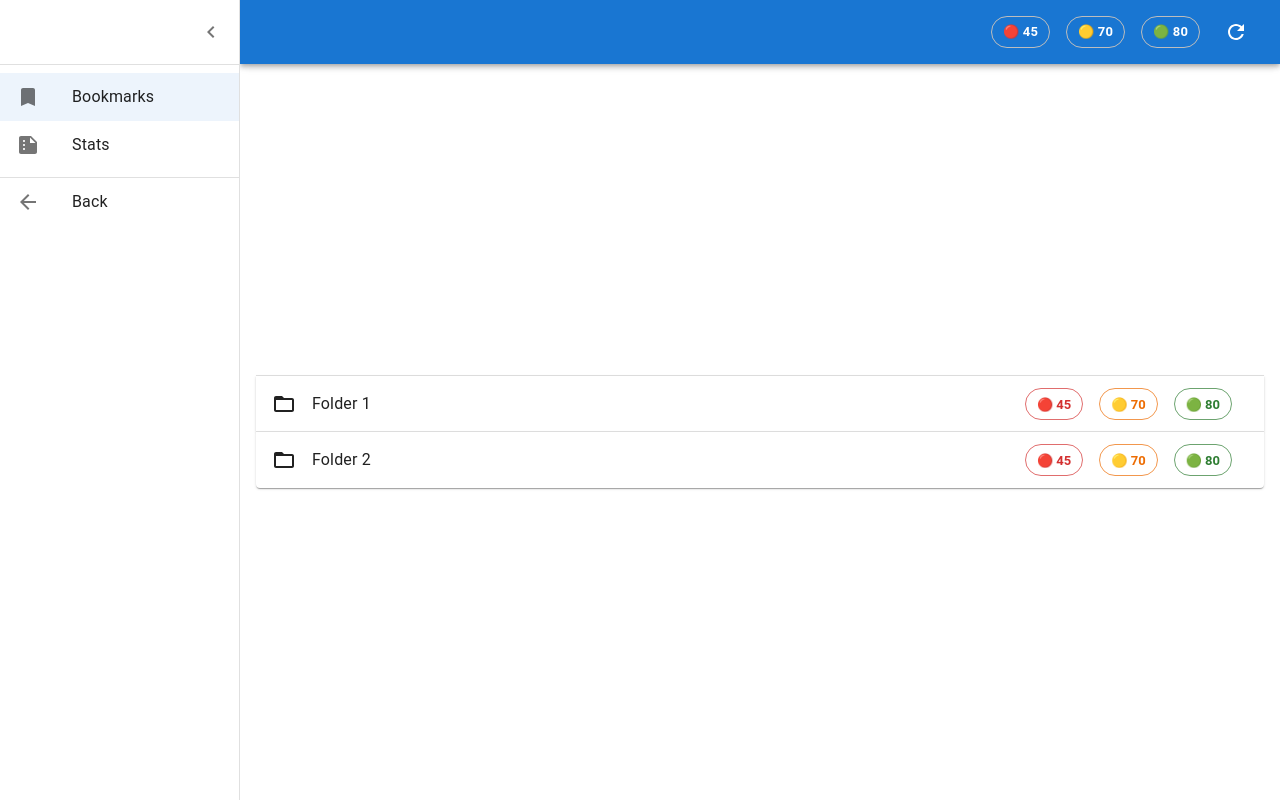
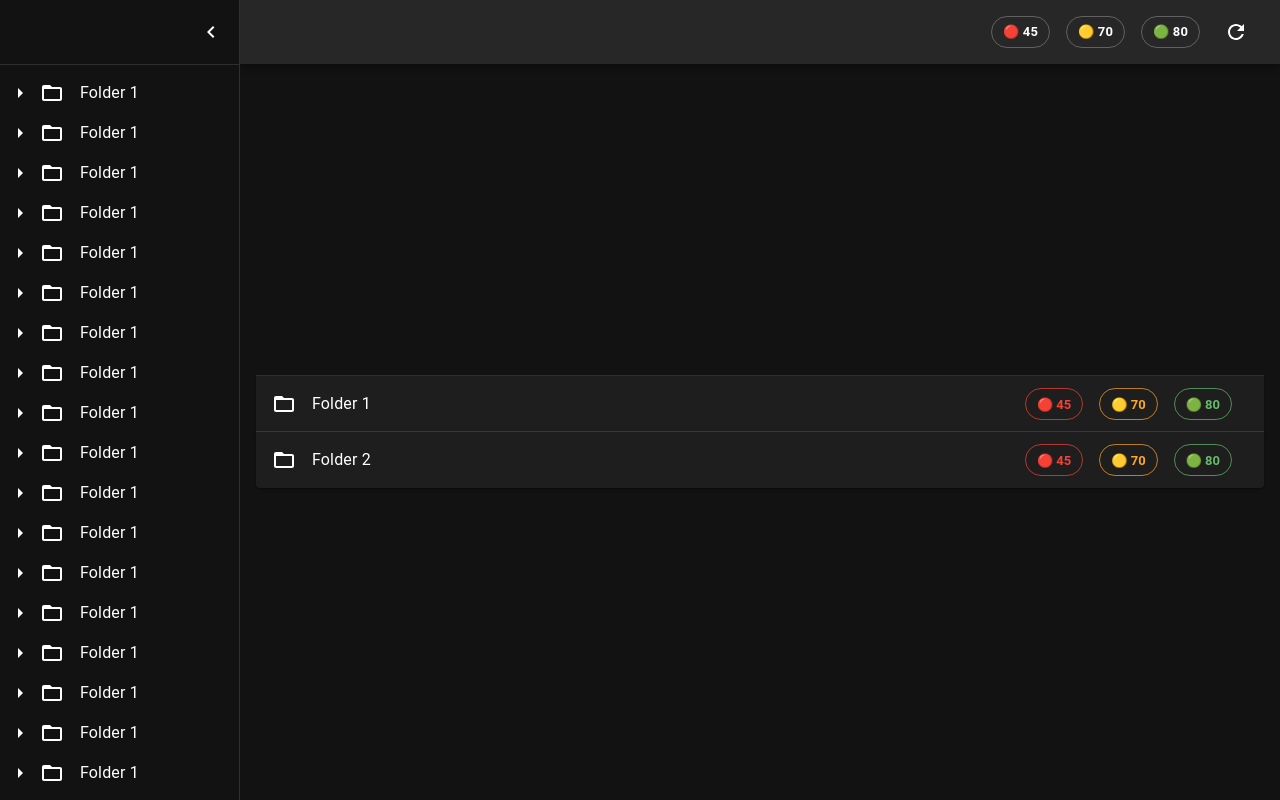
Before and after one commit to brunopk/wookmarks, a React (Vite) app: page /bookmarks in a window 1280 px wide. Both pictures are taken after a click on the button 32 px from the left and 32 px from the top of the page. Built offline with nearby package versions, Linux system fonts and the light colour scheme.

Commit message:
Start implementing lateral menu for bookmarks page

```diff
--- a/src/App.tsx
+++ b/src/App.tsx
@@ -2,14 +2,14 @@ import CssBaseline from '@mui/material/CssBaseline'
 import { ThemeProvider, createTheme } from '@mui/material/styles'
 import { BrowserRouter, Navigate, Route, Routes } from 'react-router-dom'
 import './App.css'
-import BookmarksDashboard from './components/pages/bookmarks/Dashboard'
+import Bookmarks from './components/pages/bookmarks/Main'
 import NotFound from './components/NotFound'
 import WorkInProgress from './components/WorkInProgress'
 
 function App() {
   const theme = createTheme({
     palette: {
-      mode: 'light'
+      mode: 'dark'
     },
     components: {
       "MuiPaginationItem": {
@@ -46,7 +46,7 @@ function App() {
         <Routes>
           <Route path="/" element={<Navigate to="/bookmarks" replace />} />
           <Route path="/stats" element={<WorkInProgress/>} />
-          <Route path="/bookmarks" element={<BookmarksDashboard/>} />
+          <Route path="/bookmarks" element={<Bookmarks/>} />
           <Route path="*" element={<NotFound />} />
         </Routes>
       </BrowserRouter>
--- a/src/components/layout/Menu.tsx
+++ b/src/components/BaseMenu.tsx
@@ -7,9 +7,39 @@ import ListItem from '@mui/material/ListItem'
 import ListItemButton from '@mui/material/ListItemButton'
 import ListItemIcon from '@mui/material/ListItemIcon'
 import ListItemText from '@mui/material/ListItemText'
+import { ReactNode } from 'react'
 import { useNavigate, useLocation } from 'react-router-dom'
 
-function Menu() {
+type BaseMenuProps = {
+  children: ReactNode
+}
+
+function BaseMenu({children}: BaseMenuProps) {
+  const navigate = useNavigate()
+  const handleBackClick = () => navigate(-1)
+
+  return (
+    <>
+      <List>
+        {children}
+      </List>
+      <Divider />
+      <ListItem key={2} onClick={() => handleBackClick()} disablePadding>
+        <ListItemButton>
+          <ListItemIcon>
+            <ArrowBackIcon />
+          </ListItemIcon>
+          <ListItemText primary="Back" />
+        </ListItemButton>
+      </ListItem>
+    </>
+  )
+}
+
+export default BaseMenu
+
+/*
+function BaseMenu({children}: BaseMenuProps) {
   const location = useLocation()
   const navigate = useNavigate()
   const bookmarksTitle = 'Bookmarks'
@@ -55,5 +85,4 @@ function Menu() {
     </>
   )
 }
-
-export default Menu
+*/
--- a/src/components/layout/Dashboard.tsx
+++ b/src/components/Layout.tsx
@@ -11,9 +11,8 @@ import IconButton from '@mui/material/IconButton'
 import { createTheme, styled } from '@mui/material/styles'
 import Toolbar from '@mui/material/Toolbar'
 import Typography from '@mui/material/Typography'
-import { ReactNode, useState } from 'react'
+import { ComponentType, ReactNode, useState } from 'react'
 import { useLocation } from 'react-router-dom'
-import Menu from './Menu'
 
 const drawerWidth = 240
 
@@ -76,11 +75,12 @@ interface AppBarProps extends MuiAppBarProps {
   open?: boolean
 }
 
-interface DashboardProps {
+interface LayoutProps {
+  Menu?: ComponentType
   children: ReactNode
 }
 
-function Dashboard({ children }: DashboardProps) {
+function Layout({ Menu, children }: LayoutProps) {
   const location = useLocation()
   const {
     page: { title: dashboardTitle, isMenuOpen }
@@ -181,7 +181,7 @@ function Dashboard({ children }: DashboardProps) {
           </IconButton>
         </DrawerHeader>
         <Divider />
-        <Menu />
+        {typeof Menu !== 'undefined'? <Menu /> : <></>}
       </Drawer>
       <Main open={open}>
         <DrawerHeader />
@@ -191,4 +191,4 @@ function Dashboard({ children }: DashboardProps) {
   )
 }
 
-export default Dashboard
+export default Layout
--- a/src/components/NotFound.tsx
+++ b/src/components/NotFound.tsx
@@ -1,11 +1,11 @@
 import Typography from '@mui/material/Typography'
-import MainDashboard from './layout/Dashboard'
+import Layout from './Layout'
 
 function NotFound() {
   return (
-    <MainDashboard>
+    <Layout>
       <Typography variant="h6">⚠️ Not found</Typography>
-    </MainDashboard>
+    </Layout>
   )
 }
 
--- a/src/components/WorkInProgress.tsx
+++ b/src/components/WorkInProgress.tsx
@@ -1,11 +1,11 @@
 import Typography from '@mui/material/Typography'
-import MainDashboard from './layout/Dashboard'
+import Layout from './Layout'
 
 function WorkInProgress() {
   return (
-    <MainDashboard>
+    <Layout>
       <Typography variant="h6">🏗️ Work in progress</Typography>
-    </MainDashboard>
+    </Layout>
   )
 }
 
--- a/src/components/pages/bookmarks/Folder.tsx
+++ b/src/components/pages/bookmarks/Folder.tsx
@@ -9,6 +9,7 @@ import Pagination from '@mui/material/Pagination'
 import { useTheme } from '@mui/material/styles'
 import Typography from '@mui/material/Typography'
 import { ReactNode, useState } from 'react'
+import { FOLDER_OPEN_ICON_MARGIN_RIGHT_IN_REM } from '../../../style-constants'
 
 type BookmarkFolderProps = {
   folderName: string
@@ -54,7 +55,9 @@ function BookmarkFolder({ folderName, index, pageSize, children }: BookmarkFolde
         id={`panel${index}bh-header`}
         onMouseDown={(event) => event.preventDefault()} // Prevents focus
       >
-        <FolderOpen sx={{ marginRight: '1rem', height: 'auto' }} />
+        <FolderOpen
+          sx={{ marginRight: `${FOLDER_OPEN_ICON_MARGIN_RIGHT_IN_REM}rem`, height: 'auto' }}
+        />
         <Typography component="span" sx={{ display: 'flex', alignItems: 'center', flexGrow: 1 }}>
           {folderName}
         </Typography>
--- a/src/components/pages/bookmarks/Dashboard.tsx
+++ b/src/components/pages/bookmarks/Main.tsx
@@ -1,12 +1,13 @@
-import MainDashboard from '../../layout/Dashboard'
+import Layout from '../../Layout'
 import Folder from './Folder'
 import Link from './FolderItemLink'
 import SubFolder from './FolderItemSubFolder'
+import Menu from './Menu'
 
-function Dashboard() {
+function Main() {
   const folderPageSize = 8
   return (
-    <MainDashboard>
+    <Layout Menu={Menu}>
       <Folder folderName="Folder 1" pageSize={folderPageSize} index={0}>
         <SubFolder text="Folder A" />
         <Link isLinkOff={false} text="Link A" />
@@ -15,8 +16,8 @@ function Dashboard() {
         <Link isLinkOff={false} text="Link C" />
         <Link isLinkOff={true} text="Link D" />
       </Folder>
-    </MainDashboard>
+    </Layout>
   )
 }
 
-export default Dashboard
+export default Main
--- /dev/null
+++ b/src/components/pages/bookmarks/Menu.tsx
@@ -0,0 +1,143 @@
+import { FolderOpen } from '@mui/icons-material'
+import ArrowRightIcon from '@mui/icons-material/ArrowRight';
+import ListItem from '@mui/material/ListItem'
+import IconButton from '@mui/material/IconButton'
+import Typography from '@mui/material/Typography'
+import { FOLDER_OPEN_ICON_MARGIN_RIGHT_IN_REM } from '../../../style-constants'
+import BaseMenu from '../../BaseMenu'
+
+
+function Menu() {
+  return (
+    <BaseMenu>
+      <ListItem disablePadding>
+        <IconButton>
+          <ArrowRightIcon />
+        </IconButton>
+        <FolderOpen sx={{marginRight: `${FOLDER_OPEN_ICON_MARGIN_RIGHT_IN_REM}rem`}}/>
+        <Typography>Folder 1</Typography>
+      </ListItem>
+      <ListItem disablePadding>
+        <IconButton>
+          <ArrowRightIcon />
+        </IconButton>
+        <FolderOpen sx={{marginRight: `${FOLDER_OPEN_ICON_MARGIN_RIGHT_IN_REM}rem`}}/>
+        <Typography>Folder 1</Typography>
+      </ListItem>
+      <ListItem disablePadding>
+        <IconButton>
+          <ArrowRightIcon />
+        </IconButton>
+        <FolderOpen sx={{marginRight: `${FOLDER_OPEN_ICON_MARGIN_RIGHT_IN_REM}rem`}}/>
+        <Typography>Folder 1</Typography>
+      </ListItem>
+      <ListItem disablePadding>
+        <IconButton>
+          <ArrowRightIcon />
+        </IconButton>
+        <FolderOpen sx={{marginRight: `${FOLDER_OPEN_ICON_MARGIN_RIGHT_IN_REM}rem`}}/>
+        <Typography>Folder 1</Typography>
+      </ListItem>
+      <ListItem disablePadding>
+        <IconButton>
+          <ArrowRightIcon />
+        </IconButton>
+        <FolderOpen sx={{marginRight: `${FOLDER_OPEN_ICON_MARGIN_RIGHT_IN_REM}rem`}}/>
+        <Typography>Folder 1</Typography>
+      </ListItem>
+      <ListItem disablePadding>
+        <IconButton>
+          <ArrowRightIcon />
+        </IconButton>
+        <FolderOpen sx={{marginRight: `${FOLDER_OPEN_ICON_MARGIN_RIGHT_IN_REM}rem`}}/>
+        <Typography>Folder 1</Typography>
+      </ListItem>
+      <ListItem disablePadding>
+        <IconButton>
+          <ArrowRightIcon />
+        </IconButton>
+        <FolderOpen sx={{marginRight: `${FOLDER_OPEN_ICON_MARGIN_RIGHT_IN_REM}rem`}}/>
+        <Typography>Folder 1</Typography>
+      </ListItem>
+      <ListItem disablePadding>
+        <IconButton>
+          <ArrowRightIcon />
+        </IconButton>
+        <FolderOpen sx={{marginRight: `${FOLDER_OPEN_ICON_MARGIN_RIGHT_IN_REM}rem`}}/>
+        <Typography>Folder 1</Typography>
+      </ListItem>
+      <ListItem disablePadding>
+        <IconButton>
+          <ArrowRightIcon />
+        </IconButton>
+        <FolderOpen sx={{marginRight: `${FOLDER_OPEN_ICON_MARGIN_RIGHT_IN_REM}rem`}}/>
+        <Typography>Folder 1</Typography>
+      </ListItem>
+      <ListItem disablePadding>
+        <IconButton>
+          <ArrowRightIcon />
+        </IconButton>
+        <FolderOpen sx={{marginRight: `${FOLDER_OPEN_ICON_MARGIN_RIGHT_IN_REM}rem`}}/>
+        <Typography>Folder 1</Typography>
+      </ListItem>
+      <ListItem disablePadding>
+        <IconButton>
+          <ArrowRightIcon />
+        </IconButton>
+        <FolderOpen sx={{marginRight: `${FOLDER_OPEN_ICON_MARGIN_RIGHT_IN_REM}rem`}}/>
+        <Typography>Folder 1</Typography>
+      </ListItem>
+      <ListItem disablePadding>
+        <IconButton>
+          <ArrowRightIcon />
+        </IconButton>
+        <FolderOpen sx={{marginRight: `${FOLDER_OPEN_ICON_MARGIN_RIGHT_IN_REM}rem`}}/>
+        <Typography>Folder 1</Typography>
+      </ListItem>
+      <ListItem disablePadding>
+        <IconButton>
+          <ArrowRightIcon />
+        </IconButton>
+        <FolderOpen sx={{marginRight: `${FOLDER_OPEN_ICON_MARGIN_RIGHT_IN_REM}rem`}}/>
+        <Typography>Folder 1</Typography>
+      </ListItem>
+      <ListItem disablePadding>
+        <IconButton>
+          <ArrowRightIcon />
+        </IconButton>
+        <FolderOpen sx={{marginRight: `${FOLDER_OPEN_ICON_MARGIN_RIGHT_IN_REM}rem`}}/>
+        <Typography>Folder 1</Typography>
+      </ListItem>
+      <ListItem disablePadding>
+        <IconButton>
+          <ArrowRightIcon />
+        </IconButton>
+        <FolderOpen sx={{marginRight: `${FOLDER_OPEN_ICON_MARGIN_RIGHT_IN_REM}rem`}}/>
+        <Typography>Folder 1</Typography>
+      </ListItem>
+      <ListItem disablePadding>
+        <IconButton>
+          <ArrowRightIcon />
+        </IconButton>
+        <FolderOpen sx={{marginRight: `${FOLDER_OPEN_ICON_MARGIN_RIGHT_IN_REM}rem`}}/>
+        <Typography>Folder 1</Typography>
+      </ListItem>
+      <ListItem disablePadding>
+        <IconButton>
+          <ArrowRightIcon />
+        </IconButton>
+        <FolderOpen sx={{marginRight: `${FOLDER_OPEN_ICON_MARGIN_RIGHT_IN_REM}rem`}}/>
+        <Typography>Folder 1</Typography>
+      </ListItem>
+      <ListItem disablePadding>
+        <IconButton>
+          <ArrowRightIcon />
+        </IconButton>
+        <FolderOpen sx={{marginRight: `${FOLDER_OPEN_ICON_MARGIN_RIGHT_IN_REM}rem`}}/>
+        <Typography>Folder 1</Typography>
+      </ListItem>
+    </BaseMenu>
+  )
+}
+
+export default Menu
--- /dev/null
+++ b/src/style-constants.ts
@@ -0,0 +1 @@
+export const FOLDER_OPEN_ICON_MARGIN_RIGHT_IN_REM = 1
```
Also changed, not shown: src/components/bookmarks/Dashboard.tsx (deleted, +0 -21 lines).
